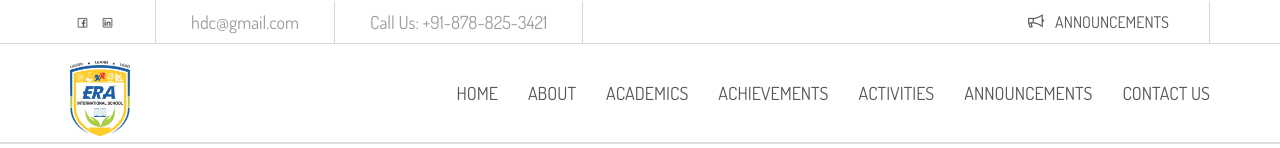
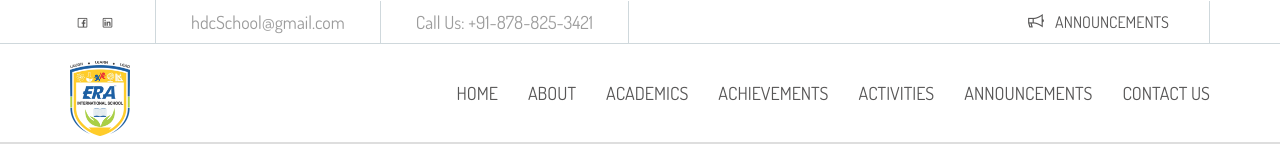
Before and after one commit to Prashantdhepe/hdc-frontend-v, a Vue app: page / in a window 1280 px wide. Shown: the top 148 px of the page. Built offline with nearby package versions, Linux system fonts and the light colour scheme; no server answers.

Commit message:
header email changes

```diff
--- a/src/components/Layouts/Header.vue
+++ b/src/components/Layouts/Header.vue
@@ -10,7 +10,7 @@
               <i class="fa fa-facebook"></i></a>
             </li>
             <li>
-              <a href="https://www.linkedin.com/in/erasumthana/"
+              <a href="https://www.linkedin.com/in/hdc/"
                    title="Linked In"
                    target="_blank">
               <i class="fa fa-linkedin"></i></a>
@@ -18,7 +18,7 @@
           </ul>
           <!--social-links end-->
           <ul class="contact-add">
-            <li><a href="mailto:hdc@gmail.com"><span>hdc@gmail.com</span></a></li>
+            <li><a href="mailto:hdc@gmail.com"><span>hdcSchool@gmail.com</span></a></li>
             <li><a href="tel:+91-8788253421"><span>Call Us: +91-878-825-3421</span></a></li>
           </ul>
         </div>
@@ -35,7 +35,7 @@
     <div class="bottom-header">
       <div class="container">
         <div class="logo">
-          <a href="/" title="ERA International Sumthana, Nagpur"><img src="/assets/images/logo-updated.png" alt="" style="height: 75px;"></a>
+          <a href="/" title="HDC International, Nagpur"><img src="/assets/images/logo-updated.png" alt="" style="height: 75px;"></a>
         </div><!--logo end-->
         <nav>
           <Menus />
```
